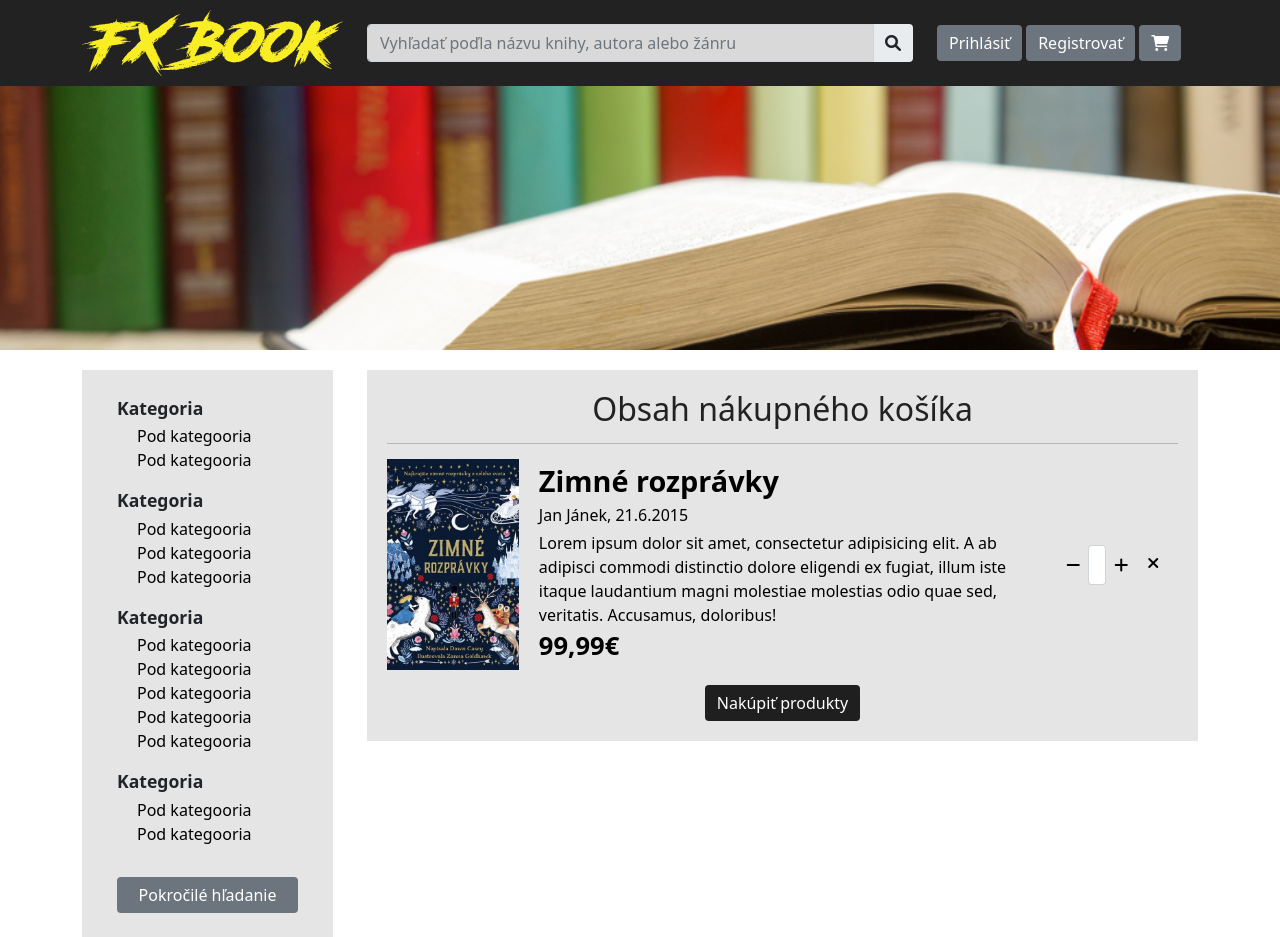
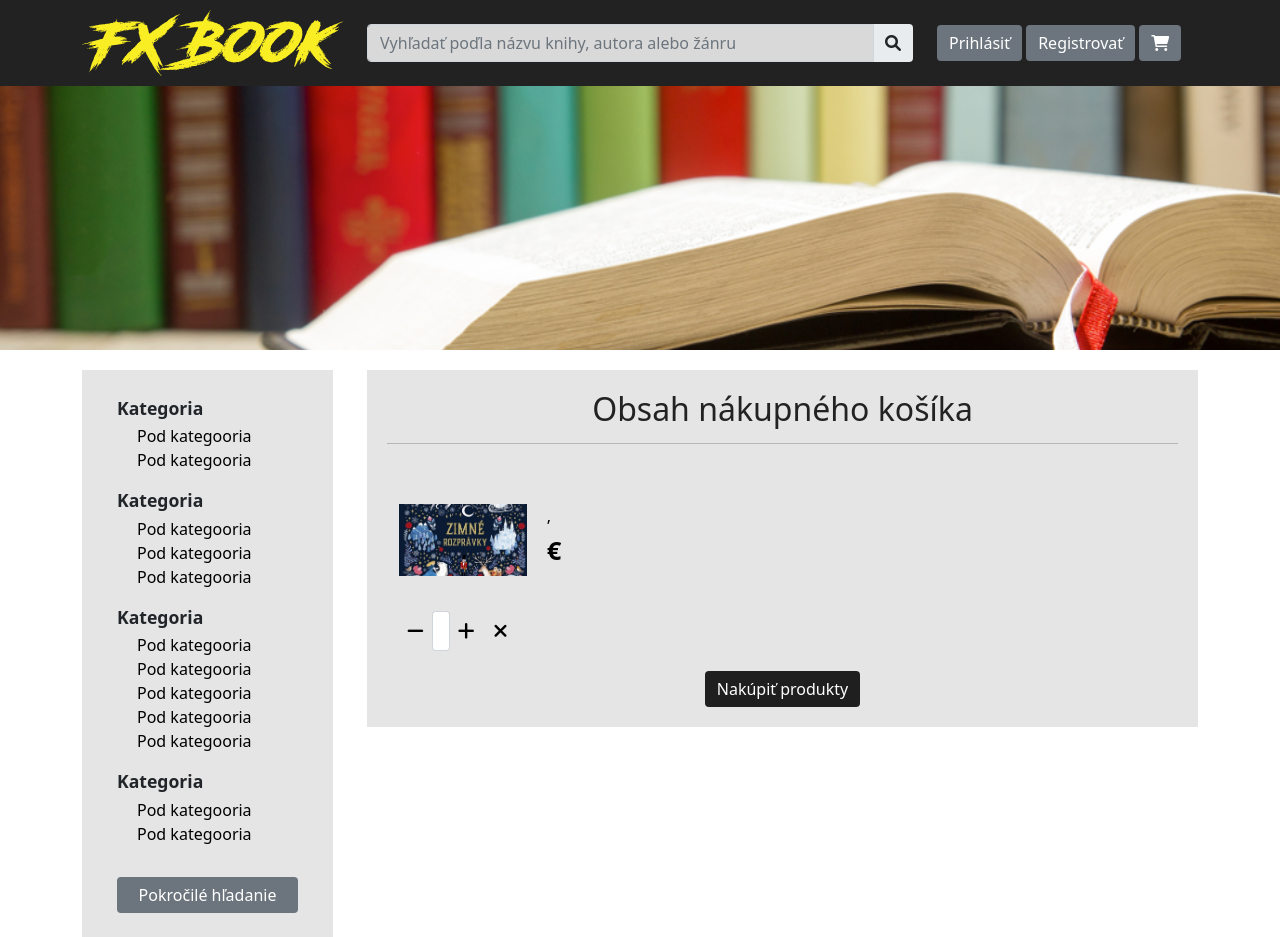
Before and after one commit to Roman-24/Eshop_books_r, a Laravel app: template resources/views/layout/pages/shopping-cart.blade.php in a window 1280 px wide. Shown: the top 937 px of the page. Run offline with Laravel 8, Linux system fonts and the light colour scheme; the template is opened without the code that fills it, so the values that code supplies are empty.

Commit message:
uprava liniek

```diff
--- a/resources/views/layout/app.blade.php
+++ b/resources/views/layout/app.blade.php
@@ -20,5 +20,11 @@
 <footer>
     @include('layout.partials.footer');
 </footer>
+
+<!-- MODALS -->
+@include('layout.modals.login')
+@include('layout.modals.register')
+@include('layout.modals.advance_search')
+
 </body>
 </html>
--- a/resources/views/layout/pages/products.blade.php
+++ b/resources/views/layout/pages/products.blade.php
@@ -17,7 +17,7 @@
         <div class="books-list">
             <a href="#" class="book-item">
                 <div class="row m-0">
-                    <div class="image col-2" style="background-image: url(assets/book-cover.jpg)"></div>
+                    <div class="image col-2" style="background-image: url(public/assets/book-cover.jpg)"></div>
                     <div class="item-details col-10">
                         <cite class="book-title">Zimné rozprávky</cite>
                         <div class="book-info">Jan Jánek,
--- a/resources/views/layout/pages/shopping-cart.blade.php
+++ b/resources/views/layout/pages/shopping-cart.blade.php
@@ -5,20 +5,7 @@
     <div class="basket-list">
         <a href="#" class="book-item">
             <div class="row m-0">
-                <div class="image col-4 col-lg-2" style="background-image: url(assets/book-cover.jpg)"></div>
-                <div class="item-details col-8 col-lg-8">
-                    <cite class="book-title">Zimné rozprávky</cite>
-                    <div class="book-info">Jan Jánek,
-                        <time datetime="2015-06-21" title="Jun 21 2015">21.6.2015</time>
-                    </div>
-                    <p class="book-description">
-                        Lorem ipsum dolor sit amet, consectetur adipisicing elit. A ab adipisci commodi
-                        distinctio dolore eligendi ex fugiat, illum iste
-                        itaque laudantium magni molestiae molestias odio quae sed, veritatis. Accusamus,
-                        doloribus!
-                    </p>
-                    <div class="book-price">99,99€</div>
-                </div>
+                @include('layout.partials.book-item', ['item'=>$item])
                 <div class="col-0 align-self-center col-lg-2">
                     <div class="d-flex text-center quantity-selection ">
                         <button class="btn btn-link px-2"
--- a/resources/views/layout/partials/head.blade.php
+++ b/resources/views/layout/partials/head.blade.php
@@ -15,3 +15,6 @@
 
 <!-- OWN CSS   -->
 <link href="{{ asset('css/app.css') }}" rel="stylesheet">
+<link href="{{ asset('css/book.css') }}" rel="stylesheet">
+<link href="{{ asset('css/admin-book.css') }}" rel="stylesheet">
+<link href="{{ asset('css/shopping-cart.css') }}" rel="stylesheet">
--- a/resources/views/layout/partials/header.blade.php
+++ b/resources/views/layout/partials/header.blade.php
@@ -1,7 +1,7 @@
 <header>
     <div class="container top-nav">
         <div class="row m-0 align-items-center">
-            <a href="index.html" class="col-3 logo">
+            <a href="{{ url('') }}" class="col-3 logo">
                 <img src="{{ asset('assets/logo.svg') }}" alt="Logo" width="70px" height="70px">
             </a>
             <div class="col-12 col-md-6">
@@ -14,10 +14,10 @@
                 </div>
             </div>
             <div class="col-12 col-md-3 buttons">
-                <a class="btn btn-secondary home-btn" href="index.html"><i class="fas fa-home"></i></a>
+                <a class="btn btn-secondary home-btn" href="{{ url('') }}"><i class="fas fa-home"></i></a>
                 <button data-bs-toggle="modal" data-bs-target="#login" class="btn btn-secondary">Prihlásiť</button>
                 <button data-bs-toggle="modal" data-bs-target="#register" class="btn btn-secondary">Registrovať</button>
-                <a class="btn btn-secondary" href="shopping-cart.html"><i class="fas fa-shopping-cart"></i></a>
+                <a class="btn btn-secondary" href="shopping-cart"><i class="fas fa-shopping-cart"></i></a>
             </div>
         </div>
     </div>
--- a/routes/web.php
+++ b/routes/web.php
@@ -17,4 +17,9 @@
 Route::get('/', function () {
     return view('layout.pages.homepage');
 });
+
+Route::get('shopping-cart', function () {
+    return view('layout.pages.shopping-cart');
+});
+
 Route::resource('book', BookController::class);
```
